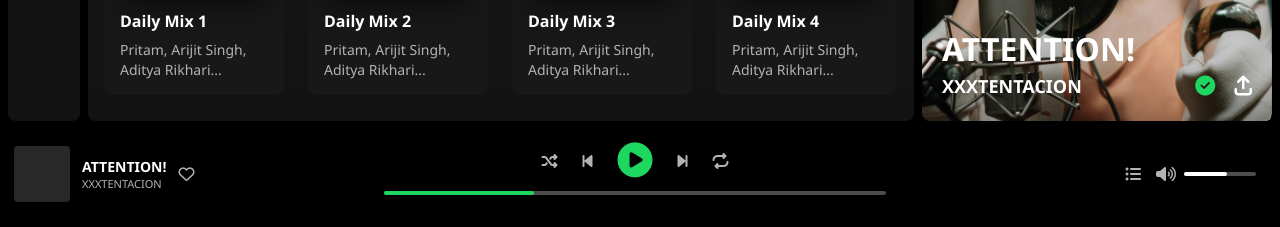
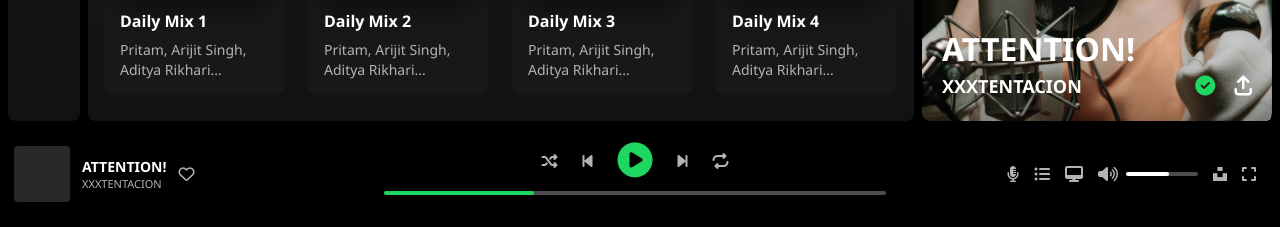
Before and after one commit to AswinVG-source/Spotify-clone-, a plain HTML site: page Alfie-spotify.html in a window 1280 px wide. Shown: the part 573-800 px from the top of the page. Drawn offline with Linux system fonts and the light colour scheme.

Commit message:
corrected all the features in the footer bar with all the icons

```diff
--- a/Alfie-spotify.html
+++ b/Alfie-spotify.html
@@ -460,11 +460,17 @@
         </div>
 
         <div class="player-utilities">
+            <i class="fa-solid fa-microphone-lines"></i>
             <i class="fa-solid fa-list-ul"></i>
+            <i class="fa-solid fa-desktop" title="Connect to a device"></i>
+            <!-- <i class="fa-solid fa-tower-broadcast"></i>
+            <i class="fa-solid fa-headphones-simple"></i> -->
             <div class="volume-bar-container">
                 <i class="fa-solid fa-volume-high"></i>
                 <div class="volume-rail"><div class="volume-fill"></div></div>
             </div>
+            <i class="fa-brands fa-unsplash"></i>
+            <i class="fa-solid fa-expand"></i>
         </div>
     </footer>
 </div>
```
